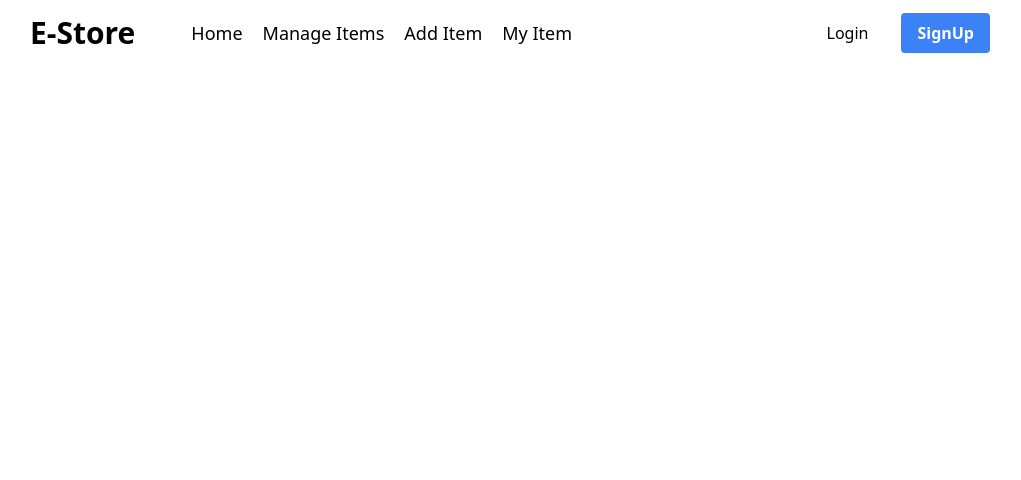
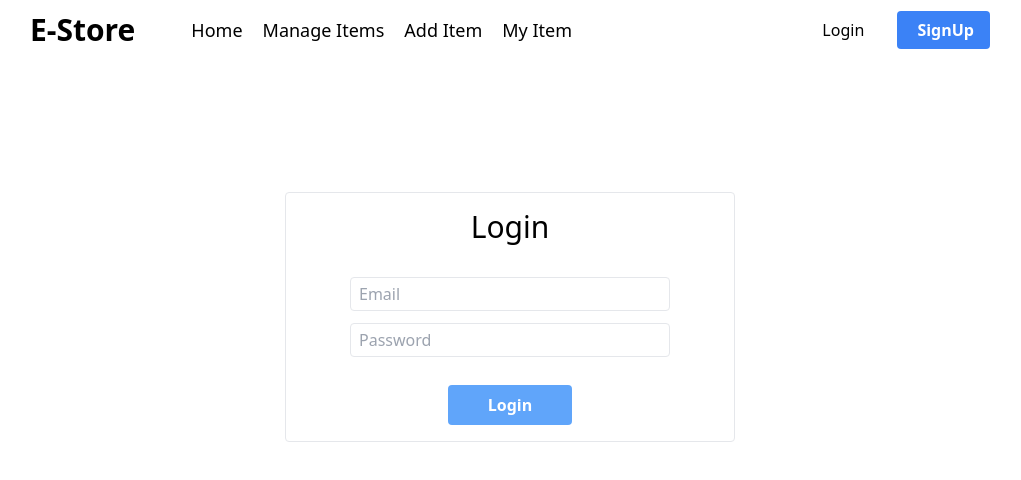
Before and after one commit to habiburrahman26/warehouse-with-vue, a Vue app: page /login in a window 1280 px wide. Shown: the top 480 px of the page, without its empty margins (130-1151 px from the left). Built offline with nearby package versions, Linux system fonts and the light colour scheme; no server answers.

Commit message:
add login and registration page

```diff
--- a/package.json
+++ b/package.json
@@ -10,6 +10,7 @@
   },
   "dependencies": {
     "axios": "^0.27.2",
+    "firebase": "^9.9.3",
     "vue": "^3.2.37",
     "vue-router": "^4.1.4",
     "vuex": "^4.0.2"
--- a/src/Header/Header.vue
+++ b/src/Header/Header.vue
@@ -19,9 +19,25 @@
         </li>
       </ul>
       <div class="ml-auto">
-        <button class="px-4 py-2 font-medium border border-transparent hover:border hover:border-pink-400 rounded mr-4">Login</button>
-        <button class="px-4 py-2 bg-blue-500 hover:bg-blue-600 rounded text-white font-semibold">
+        <router-link
+          to="/login"
+          v-if="!loggedIn"
+          class="px-4 py-2 font-medium border border-transparent hover:border hover:border-pink-400 rounded mr-4"
+          >Login</router-link
+        >
+        <router-link
+          v-if="!loggedIn"
+          to="/signup"
+          class="px-4 py-2 bg-blue-500 hover:bg-blue-600 rounded text-white font-semibold"
+        >
           SignUp
+        </router-link>
+        <button
+          v-if="loggedIn"
+          class="px-4 py-2 font-medium border-transparent border border-pink-400 hover:bg-pink-200 rounded mr-4"
+          @click="logout"
+        >
+          Logout
         </button>
       </div>
     </nav>
@@ -29,9 +45,29 @@
 </template>
 
 <script>
+import auth from "../firebase.init";
+import { onAuthStateChanged, signOut } from "firebase/auth";
+
 export default {
   data() {
-    return {};
+    return {
+      loggedIn: false,
+    };
+  },
+  methods: {
+    logout() {
+      signOut(auth);
+      this.$router.replace("/login");
+    },
+  },
+  mounted() {
+    onAuthStateChanged(auth, (user) => {
+      if (user) {
+        this.loggedIn = true;
+      } else {
+        this.loggedIn = false;
+      }
+    });
   },
 };
 </script>
--- /dev/null
+++ b/src/firebase.init.js
@@ -0,0 +1,20 @@
+// Import the functions you need from the SDKs you need
+import { initializeApp } from "firebase/app";
+import { getAuth } from "firebase/auth";
+// TODO: Add SDKs for Firebase products that you want to use
+// https://firebase.google.com/docs/web/setup#available-libraries
+
+// Your web app's Firebase configuration
+const firebaseConfig = {
+  apiKey: "AIzaSyDUjjdEs69ftYaX03iT3jgFqPebSk3Vx0M",
+  authDomain: "vue-warehouse-ca09f.firebaseapp.com",
+  projectId: "vue-warehouse-ca09f",
+  storageBucket: "vue-warehouse-ca09f.appspot.com",
+  messagingSenderId: "933751336994",
+  appId: "1:933751336994:web:c8691e1d33bdc19a021a7b",
+};
+
+// Initialize Firebase
+const app = initializeApp(firebaseConfig);
+const auth = getAuth(app);
+export default auth;
--- a/src/pages/Home/Hero.vue
+++ b/src/pages/Home/Hero.vue
@@ -1,5 +1,5 @@
 <template>
-  <section class="flex items-center gap-16 w-3/4 mx-auto h-[60vh]">
+  <section class="flex items-center gap-16 w-3/4 mx-auto h-[90vh]">
     <div class="basis-1/2">
       <h1 class="text-5xl font-semibold mb-4">Enhance your environment</h1>
       <p class="mb-8 text-lg">
--- a/src/pages/Home/Inventory.vue
+++ b/src/pages/Home/Inventory.vue
@@ -16,8 +16,8 @@
 </template>
 
 <script>
-import axios from 'axios';
-import InventoryList from './InventoryList.vue';
+import axios from "axios";
+import InventoryList from "./InventoryList.vue";
 
 export default {
   components: {
@@ -32,18 +32,16 @@ export default {
   methods: {
     getInventorys() {
       this.isLoading = true;
-      axios('https://fathomless-coast-62063.herokuapp.com/inventory').then(
+      axios("https://fathomless-coast-62063.herokuapp.com/inventory").then(
         ({ data }) => {
           this.inventorys = data;
-          console.log(data);
+          this.isLoading = false;
         }
       );
-      this.isLoading = false;
     },
   },
-  mounted() {
+  created() {
     this.getInventorys();
-    console.log(this.isLoading)
   },
 };
 </script>
--- a/src/pages/Home/InventoryList.vue
+++ b/src/pages/Home/InventoryList.vue
@@ -1,36 +1,48 @@
 <template>
   <div class="shadow-lg rounded p-4 mb-8">
-    <div class="">
+    <div>
       <img :src="image" alt="" />
     </div>
     <div>
       <h3 class="font-medium">{{ name }}</h3>
-      <p><span class="font-medium">Description:</span>{{ reduceDescription }}</p>
+      <p>
+        <span class="font-medium">Description:</span>{{ reduceDescription }}
+      </p>
 
       <p><span class="font-medium">Quantity:</span> {{ quantity }}</p>
       <p><span class="font-medium">Supplier name:</span> {{ supplierName }}</p>
       <p><span class="font-medium">Price:</span> {{ price }}Tk</p>
     </div>
+    <div>
+      <router-link :to="detailsLink" class="px-8 py-2 bg-blue-400" @click="updateInventory">
+        update
+      </router-link>
+    </div>
   </div>
 </template>
 
 <script>
+
 export default {
   props: [
-    '_id',
-    'name',
-    'image',
-    'quantity',
-    'price',
-    'description',
-    'supplierName',
+    "_id",
+    "name",
+    "image",
+    "quantity",
+    "price",
+    "description",
+    "supplierName",
   ],
   computed: {
     reduceDescription() {
       return this.description.length > 60
-        ? this.description.slice(0, 60) + '...'
+        ? this.description.slice(0, 60) + "..."
         : this.description;
     },
+    detailsLink(){
+      return `/details/${this._id}`
+    }
   },
+
 };
 </script>
--- /dev/null
+++ b/src/pages/InventoryDetails.vue
@@ -0,0 +1,9 @@
+<template>
+  <h1>This is details page of id: <span class="text-purple-500 text-xl font-semibold">{{id}}</span> </h1>
+</template>
+
+<script>
+  export default{
+    props:['id']
+  }
+</script>
--- /dev/null
+++ b/src/pages/Login/Login.vue
@@ -0,0 +1,72 @@
+<template>
+  <div class="border rounded w-[450px] px-6 py-4 mx-auto mt-28">
+    <h2 class="text-3xl mb-8 text-center">Login</h2>
+    <form @submit.prevent="formSubmit" class="flex flex-col items-center">
+      <input
+        type="email"
+        name="email"
+        placeholder="Email"
+        v-model="email"
+        class="px-2 py-1 border w-4/5 outline-none focus:border focus:border-blue-400 mb-3 rounded"
+      />
+      <input
+        type="password"
+        name="email"
+        placeholder="Password"
+        v-model="password"
+        class="px-2 py-1 border w-4/5 outline-none focus:border focus:border-blue-400 mb-3 rounded"
+      />
+      <p class="text-red-300">{{ splitErrorMessage }}</p>
+      <button
+        type="submit"
+        class="px-10 py-2 bg-blue-400 text-white font-semibold rounded mt-4"
+      >
+        {{ isLoading ? "Login..." : "Login" }}
+      </button>
+    </form>
+  </div>
+</template>
+
+<script>
+import { signInWithEmailAndPassword } from "firebase/auth";
+import auth from "../../firebase.init";
+
+export default {
+  data() {
+    return {
+      email: "",
+      password: "",
+      isLoading: false,
+      error: null,
+    };
+  },
+  computed: {
+    splitErrorMessage() {
+      const message = this.error?.split(":")[0];
+      return message?.split("(")[1];
+    },
+  },
+  methods: {
+    formSubmit() {
+      this.isLoading = true;
+      signInWithEmailAndPassword(auth, this.email, this.password)
+        .then((userCredential) => {
+          const user = userCredential.user;
+          localStorage.setItem("token", user.uid); // store the token in local storage
+          this.isLoading = false;
+
+          if (user.email) {
+            this.$router.replace("/home");
+          }
+        })
+        .catch((error) => {
+          this.error = error.message;
+          this.isLoading = false;
+        });
+    },
+  },
+  mounted() {
+    console.log(this.$route);
+  },
+};
+</script>
--- /dev/null
+++ b/src/pages/Registration/SignUp.vue
@@ -0,0 +1,66 @@
+<template>
+  <div class="border rounded w-[450px] px-6 py-4 mx-auto mt-28">
+    <h2 class="text-3xl mb-8 text-center">SignUp</h2>
+    <form @submit.prevent="formSubmit" class="flex flex-col items-center">
+      <input
+        type="email"
+        name="email"
+        placeholder="Email"
+        v-model="email"
+        class="px-2 py-1 border w-4/5 outline-none focus:border focus:border-blue-400 mb-3 rounded"
+      />
+      <input
+        type="password"
+        name="email"
+        placeholder="Password"
+        v-model="password"
+        class="px-2 py-1 border w-4/5 outline-none focus:border focus:border-blue-400 mb-3 rounded"
+      />
+      <p class="text-red-300">{{ splitErrorMessage }}</p>
+      <button
+        type="submit"
+        class="px-10 py-2 bg-blue-400 text-white font-semibold rounded mt-4"
+      >
+        SignUp
+      </button>
+    </form>
+  </div>
+</template>
+
+<script>
+import { createUserWithEmailAndPassword } from "firebase/auth";
+import auth from "../../firebase.init";
+
+export default {
+  data() {
+    return {
+      email: "",
+      password: "",
+      isLoading: false,
+      error: null,
+    };
+  },
+  computed: {
+    splitErrorMessage() {
+      const message = this.error?.split(":")[0];
+      return message?.split("(")[1];
+    },
+  },
+  methods: {
+    formSubmit() {
+      createUserWithEmailAndPassword(auth, this.email, this.password)
+        .then((userCredential) => {
+          const user = userCredential.user;
+          localStorage.setItem("token", user.uid); // store the token in local storage
+
+          if (user.email) {
+            this.$router.replace("/home");
+          }
+        })
+        .catch((error) => {
+          this.error = error.message;
+        });
+    },
+  },
+};
+</script>
```
Also changed, not shown: src/route.js (+13 -7 lines), 1 other file (tests, documents, lock files or other folders).
